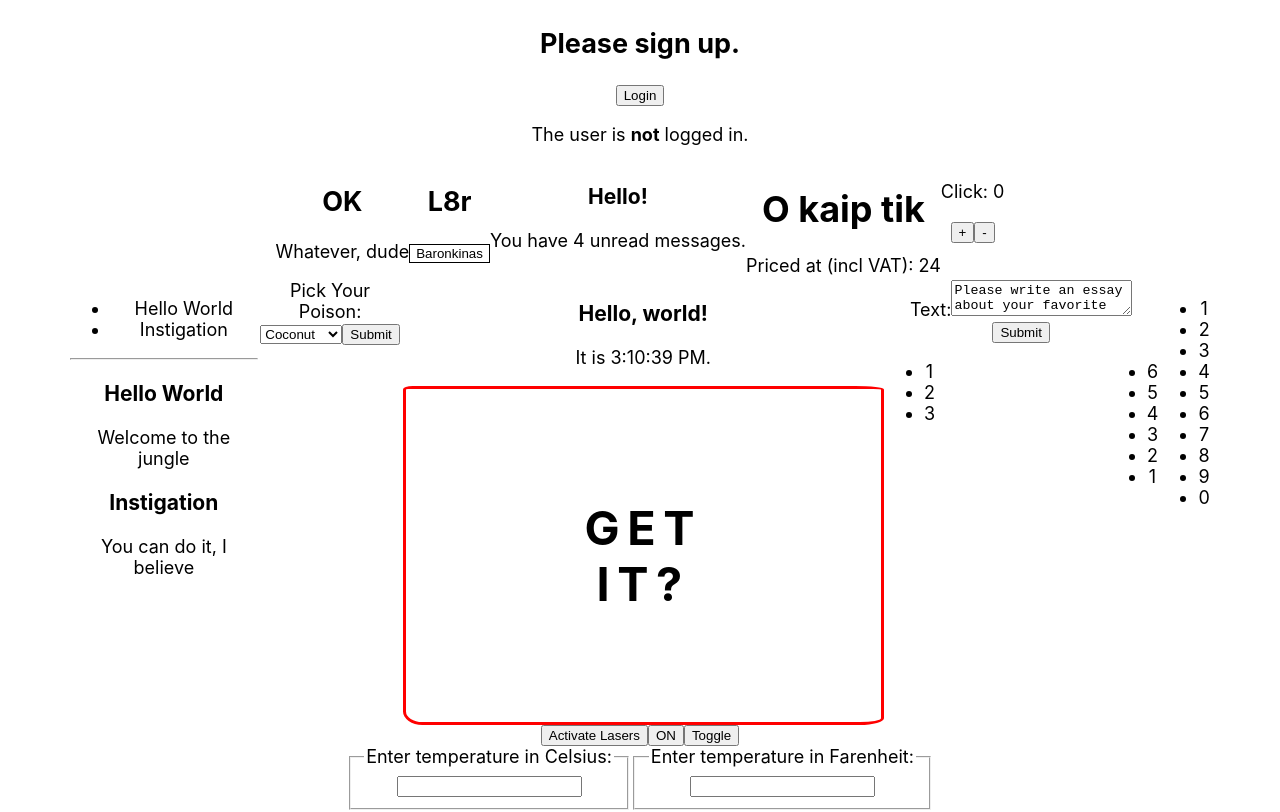
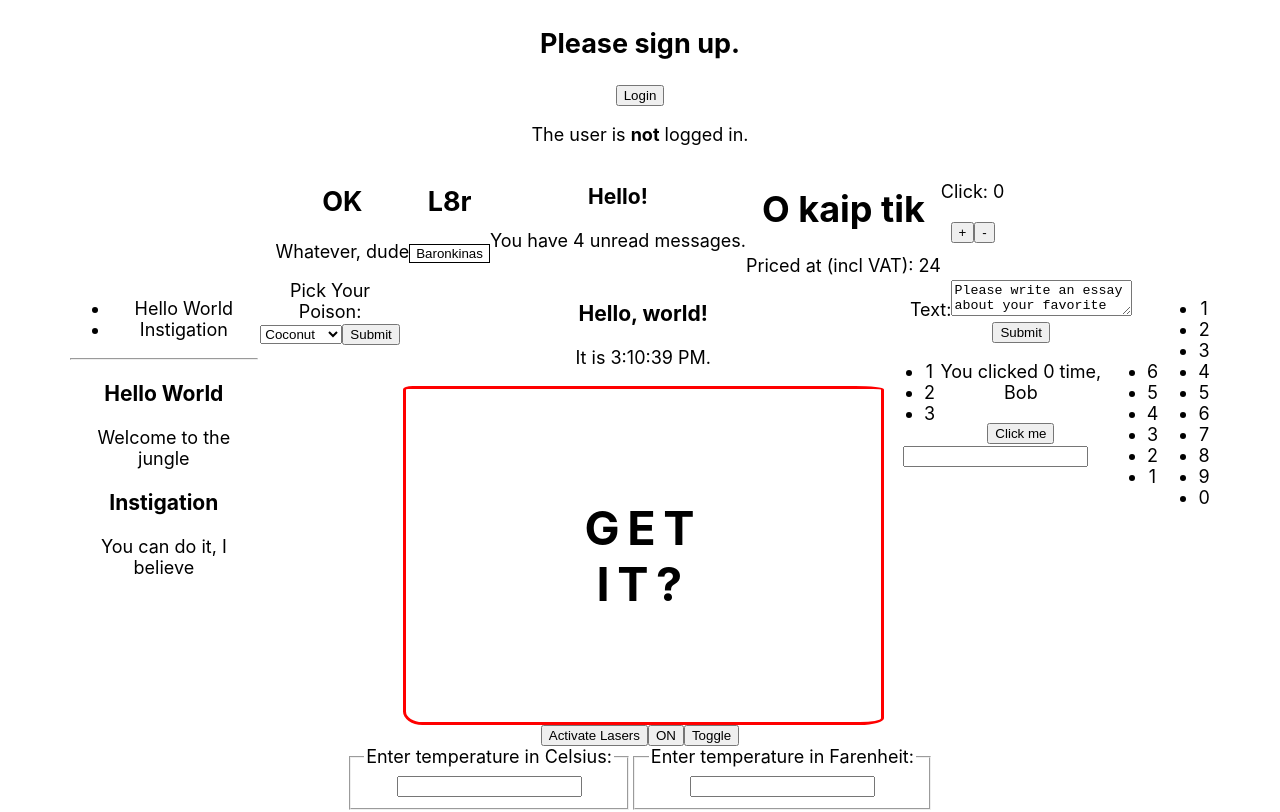
Before and after one commit to ignasandr/lsdemo, a React (Create React App) app: page / in a window 1280 px wide. Shown: the top 812 px of the page. Built offline with nearby package versions, Linux system fonts and the light colour scheme.

Commit message:
More components

```diff
--- a/src/components/Counter.tsx
+++ b/src/components/Counter.tsx
@@ -17,7 +17,7 @@ function WarningBanner(props: WarningProp) {
 export const Counter:FunctionComponent<{ initial?: number }> = ({ initial = 0 }) => {
     const [clicks, setClicks] = useState(initial);
 
-    const [name, setName] = useState('Buba');
+    const [name, setName] = useState('fren');
     useEffect(() => {
         document.title = `Hello ${name}`;
     }, [name]);
--- /dev/null
+++ b/src/step/Counter2.tsx
@@ -0,0 +1,18 @@
+import React, { useState } from 'react';
+
+function Counter2() {
+    const [count, setCount] = useState(0);
+    const [name, setName] = useState('Bob');
+
+    return (
+        <div>
+            <p>You clicked {count} time, {name}</p>
+            <button onClick={() => setCount(count + 1)}>
+                Click me
+            </button>
+            <input type="text" onChange={event => setName(event.target.value)}/>
+        </div>
+    );
+}
+
+export default Counter2;
--- a/src/step/NameForm.tsx
+++ b/src/step/NameForm.tsx
@@ -1,6 +1,7 @@
 import React, { Component } from 'react';
 import SplitPane from './SplitPane';
 import NumberList from './NumberList';
+import Counter2 from './Counter2';
 
 type NameFormState = {
     value: string;
@@ -35,6 +36,7 @@ class NameForm extends Component<{}, NameFormState> {
                     <input type="submit" value="Submit" />
                 </form>
                 <SplitPane left={<NumberList numbers={[1,2,3]} />} right={<NumberList numbers={[6, 5, 4, 3, 2, 1]} />} />
+                <Counter2 />
             </div>
         );
     }
```
